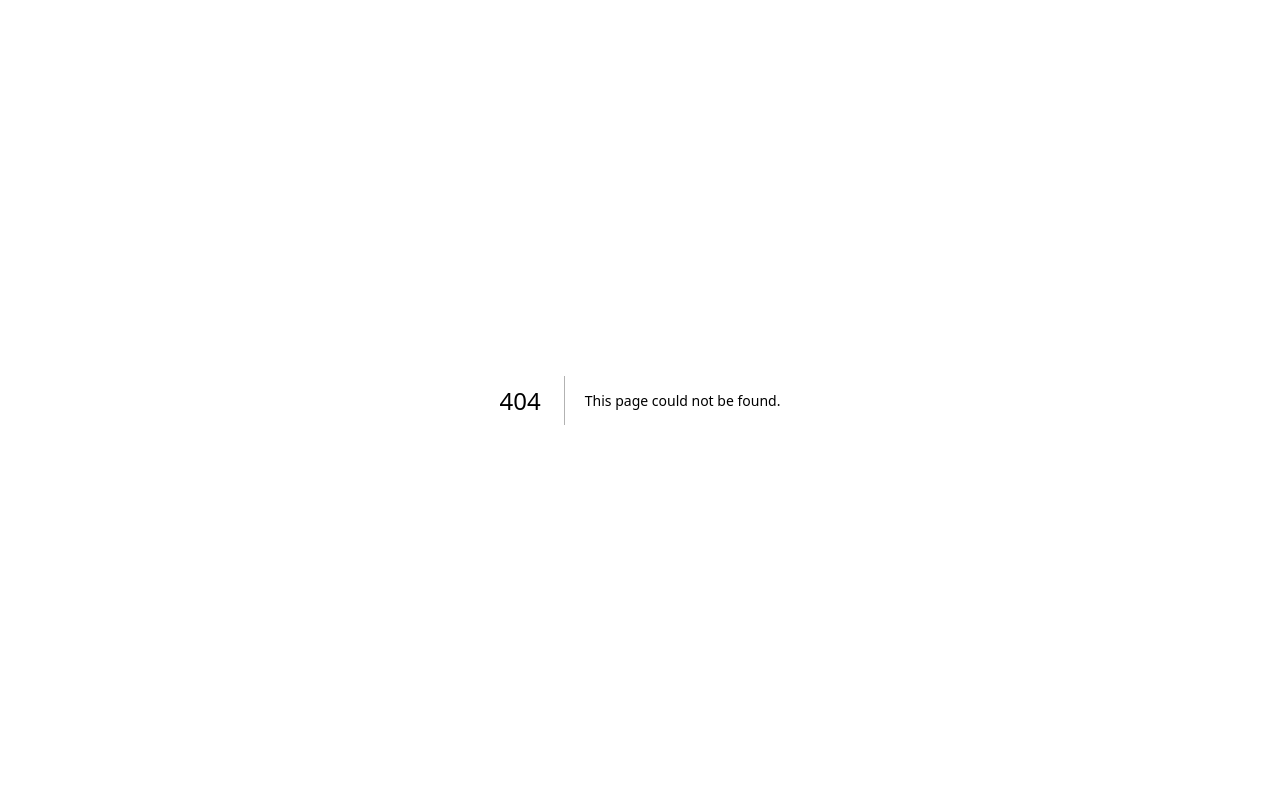
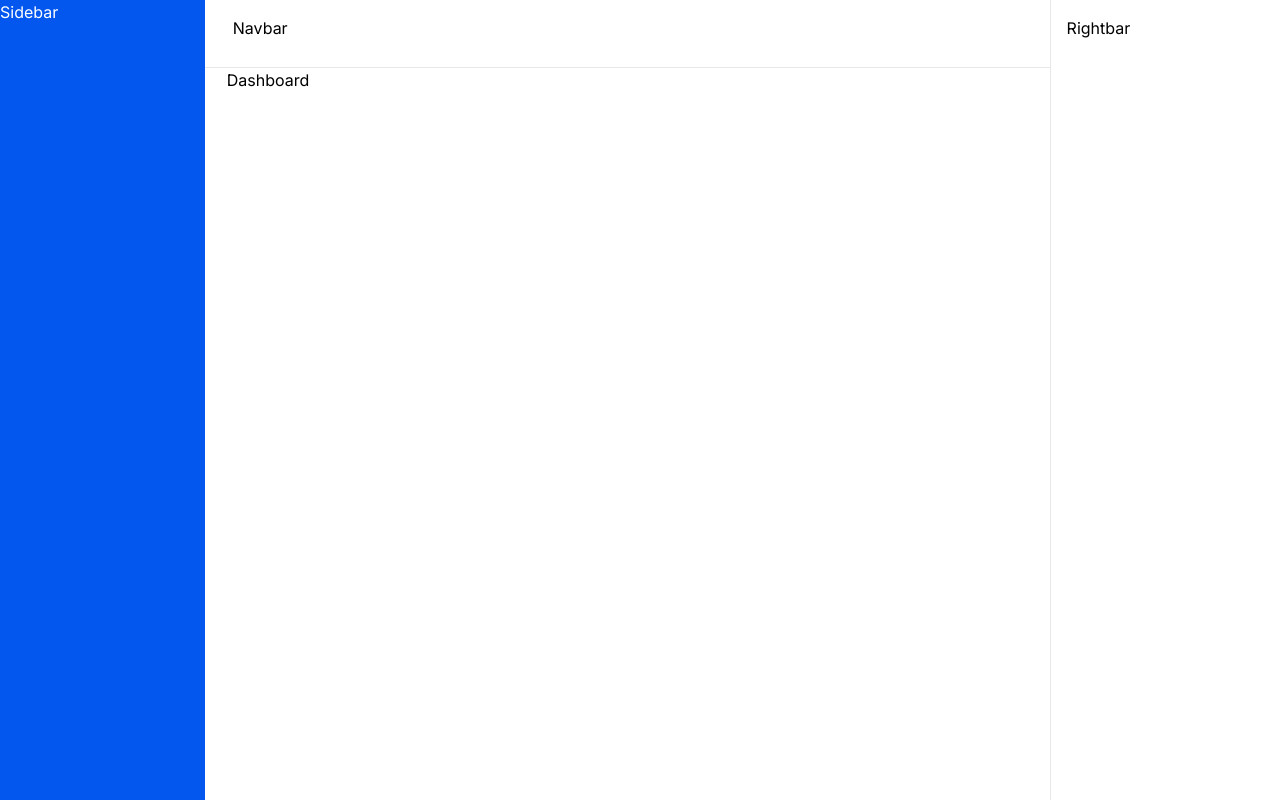
Before and after one commit to scap-banking-suite/scap_banking, a Next.js app: page /dashboard in a window 1280 px wide. Before the commit this address had no page. Built offline with nearby package versions, Linux system fonts and the light colour scheme.

Commit message:
feat:implemented dashboard layout

```diff
--- /dev/null
+++ b/app/dashboard/layout.tsx
@@ -0,0 +1,23 @@
+import Navbar from "@/components/Dashboard/menubars/Navbar";
+import Rightbar from "@/components/Dashboard/menubars/Rightbar";
+import Sidebar from "@/components/Dashboard/menubars/Sidebar";
+import React, { ReactNode } from "react";
+
+type Props = {
+  children: ReactNode;
+};
+
+const Layout = ({ children }: Props) => {
+  return (
+    <div className="flex">
+      <Sidebar />
+      <div className="w-[66%]">
+        <Navbar />
+        <div className="pl-[22px] pr-[18px]">{children}</div>
+      </div>
+      <Rightbar />
+    </div>
+  );
+};
+
+export default Layout;
--- /dev/null
+++ b/app/dashboard/page.tsx
@@ -0,0 +1,11 @@
+import React from 'react'
+
+type Props = {}
+
+const Dashboard = (props: Props) => {
+  return (
+    <div className=''>Dashboard</div>
+  )
+}
+
+export default Dashboard
--- /dev/null
+++ b/components/Dashboard/menubars/Navbar.tsx
@@ -0,0 +1,11 @@
+import React from 'react'
+
+type Props = {}
+
+export const Navbar = (props: Props) => {
+  return (
+    <div className='bg-white border-b border-b-borderblack h-[68px] py-4 px-7'>Navbar</div>
+  )
+}
+
+export default Navbar
--- /dev/null
+++ b/components/Dashboard/menubars/Rightbar.tsx
@@ -0,0 +1,13 @@
+import React from "react";
+
+type Props = {};
+
+export const Rightbar = (props: Props) => {
+  return (
+    <div className="bg-white w-[18%] h-screen p-4 border-l border-l-borderblack">
+      Rightbar
+    </div>
+  );
+};
+
+export default Rightbar;
--- /dev/null
+++ b/components/Dashboard/menubars/Sidebar.tsx
@@ -0,0 +1,11 @@
+import React from 'react'
+
+type Props = {}
+
+export const Sidebar = (props: Props) => {
+  return (
+    <div className='bg-btnprimary text-white h-screen w-[16%]'>Sidebar</div>
+  )
+}
+
+export default Sidebar
--- a/tailwind.config.ts
+++ b/tailwind.config.ts
@@ -26,7 +26,8 @@ const config = {
         primary: "#003366",
        btnprimary: "#0357EE",
         secondary: "#00A8CC",
-        accent: "#A6CE39"
+        accent: "#A6CE39",
+        borderblack: '#1C1C1C1A',
       },
       keyframes: {
         "accordion-down": {
```
Also changed, not shown: public/clip.png (added).
